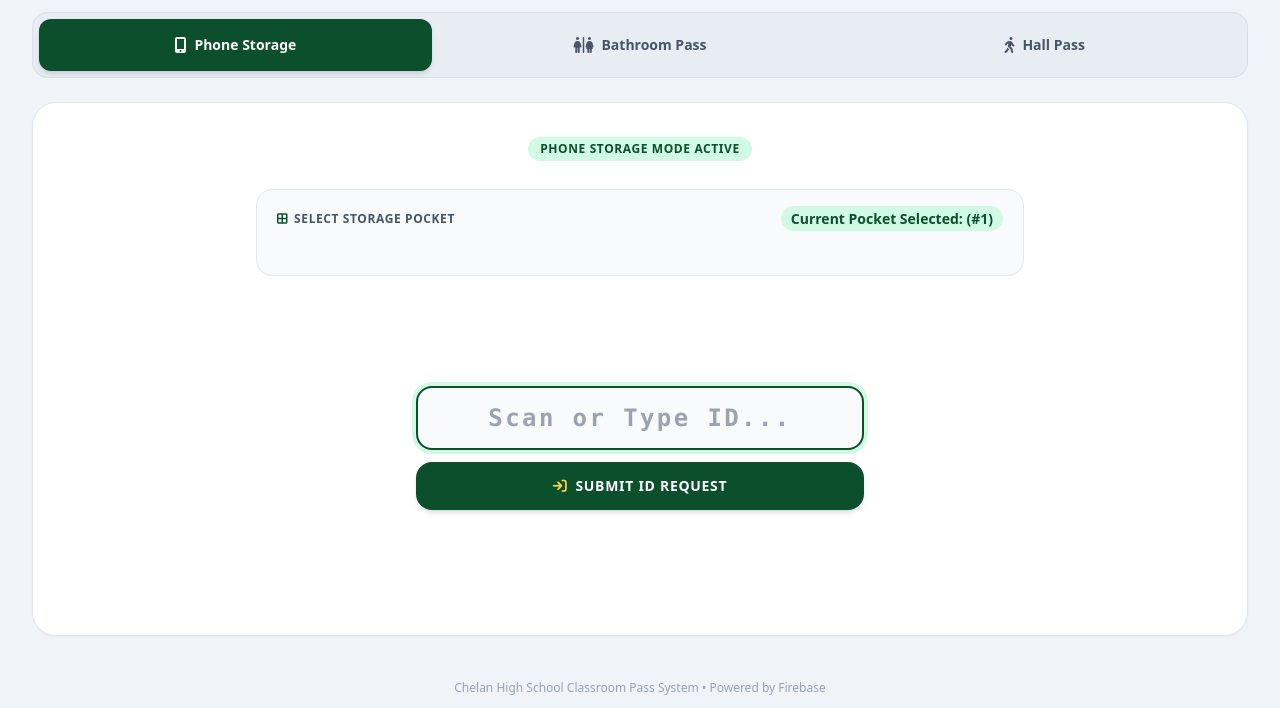
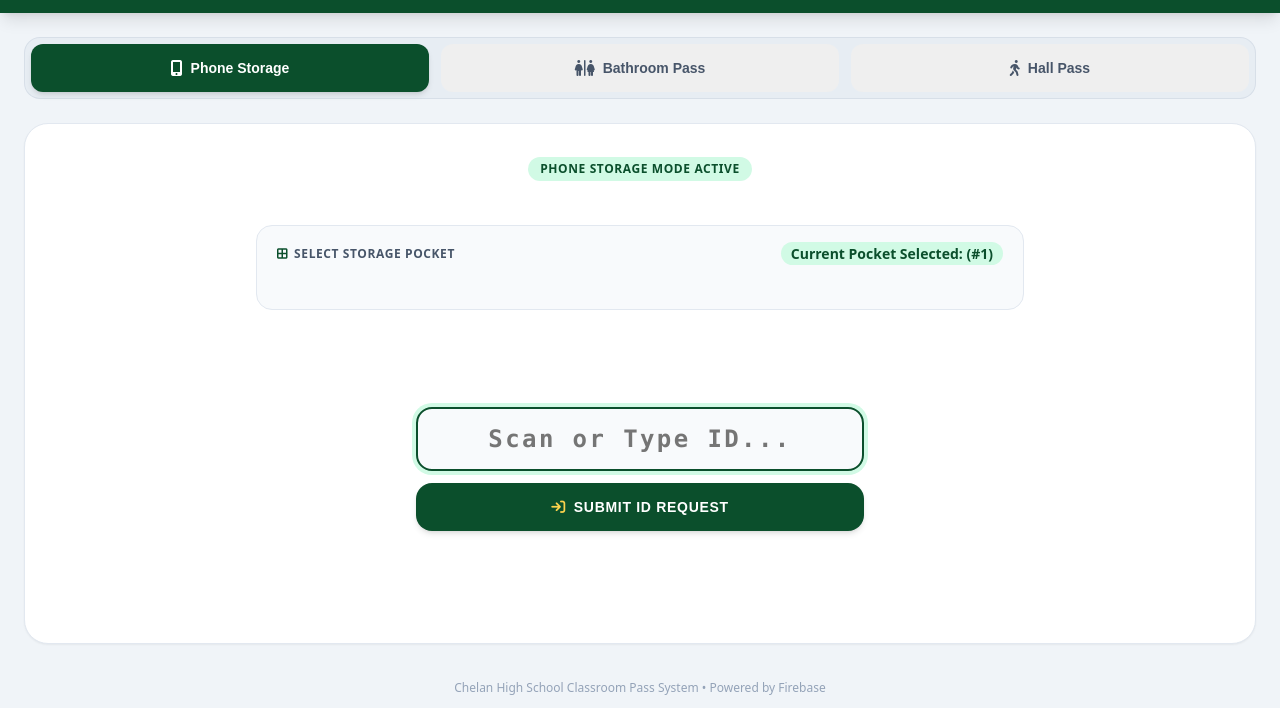
Before and after one commit to JM-ClassPass/Chelan-Kiosk, a plain HTML site: page index.html in a window 1280 px wide. Shown: the part 92-800 px from the top of the page. Drawn offline with nearby package versions, Linux system fonts and the light colour scheme; no server answers.

Commit message:
Update index.html r9v1
CSS refering to styles

```diff
--- a/index.html
+++ b/index.html
@@ -5,7 +5,7 @@
   <meta name="viewport" content="width=device-width, initial-scale=1.0">
   <title>CHS ClassPass Kiosk</title>
   <link rel="icon" type="image/png" href="https://assets-rst7.rschooltoday.com/rst7files/uploads/sites/396/2025/08/12090756/Logo-Header.png">
-  <script src="https://cdn.tailwindcss.com"></script>
+  <link rel="stylesheet" href="styles.css">
   <link rel="stylesheet" href="https://cdnjs.cloudflare.com/ajax/libs/font-awesome/6.4.0/css/all.min.css">
 </head>
 <body class="bg-[#f0f4f8] min-h-screen flex flex-col font-sans text-slate-800 antialiased select-none">
```
